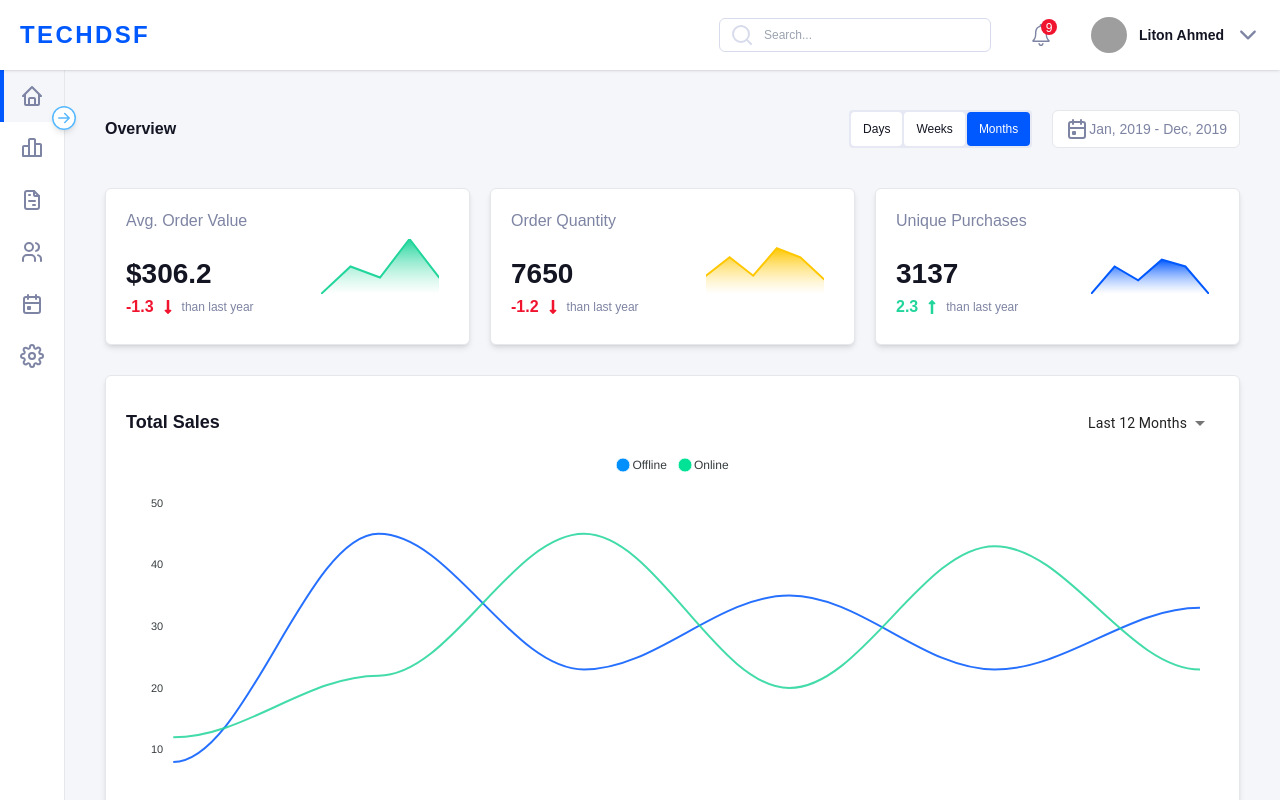
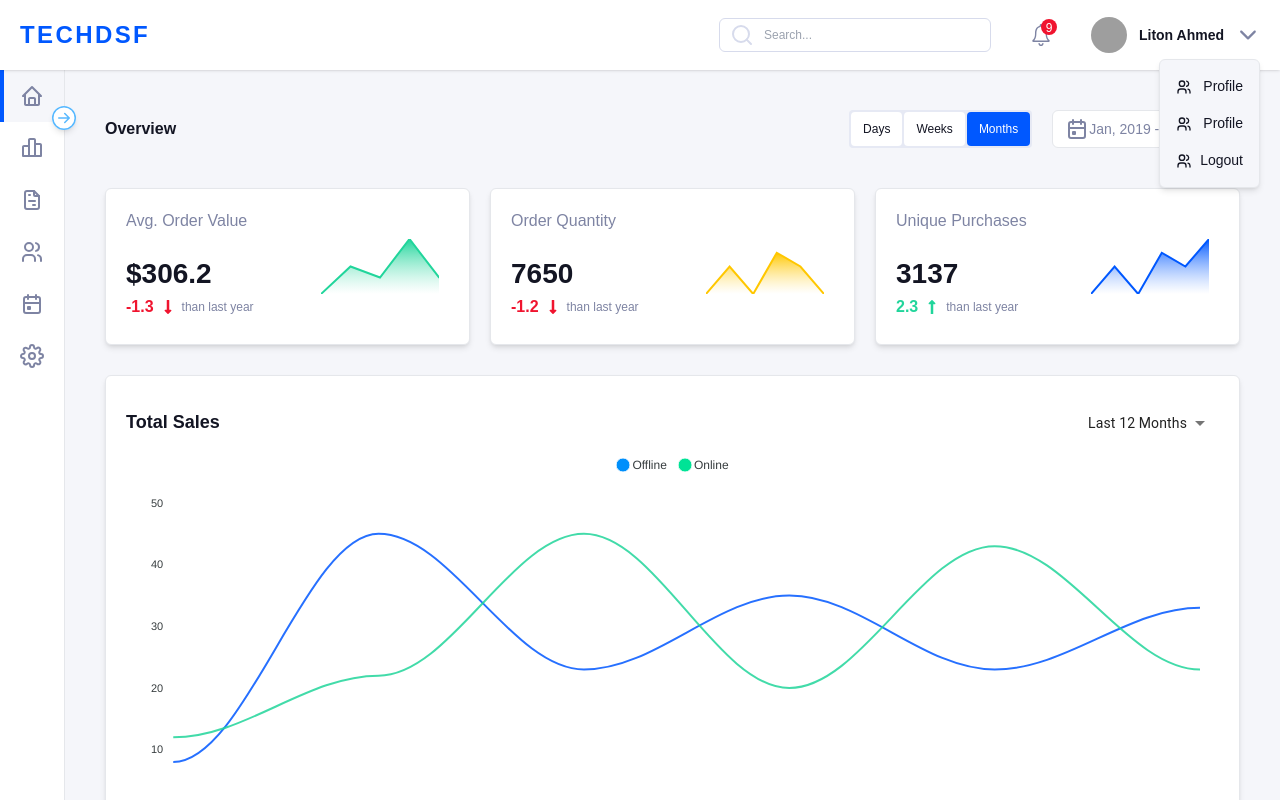
Before and after one commit to rifatptk/techdsf-admin, a React (Create React App) app: page / in a window 1280 px wide. Both pictures are taken after a click on the icon 1248 px from the left and 35 px from the top of the page. Shown: the top 800 px of the page. Built offline with nearby package versions, Linux system fonts and the light colour scheme; grey boxes are pictures that could not be loaded.

Commit message:
notification window event listener added

```diff
--- a/src/components/Navbar.jsx
+++ b/src/components/Navbar.jsx
@@ -1,12 +1,33 @@
 import { Avatar, IconButton } from '@mui/material';
-import { useState } from 'react';
+import { useEffect, useRef, useState } from 'react';
 import { FiSearch } from 'react-icons/fi';
 import { IoIosNotificationsOutline } from 'react-icons/io';
 import { IoIosArrowDown } from 'react-icons/io';
 import Notifications from './Notifications';
+import UserDropdown from './UserDropdown';
 
 const Navbar = () => {
   const [showNotification, setShowNotification] = useState(false);
+  const [showUserDropdown, setshowUserDropdown] = useState(false);
+
+  const notificationRef = useRef();
+
+  useEffect(() => {
+    const handleDocumentEvent = (e) => {
+      if (e.target.offsetParent.id !== notificationRef.current.id) {
+        setShowNotification(false);
+      }
+    };
+
+    if (showNotification) {
+      document.addEventListener('click', handleDocumentEvent);
+    }
+
+    return () => {
+      document.removeEventListener('click', handleDocumentEvent);
+    };
+  }, [showNotification]);
+
   return (
     <nav className="bg-white px-5 flex items-center h-[70px] shadow">
       <div className="w-full flex justify-between items-center">
@@ -36,7 +57,11 @@ const Navbar = () => {
               />
             </IconButton>
             {showNotification && (
-              <div className="absolute right-0 top-9">
+              <div
+                className="absolute right-0 top-9"
+                id="notifications"
+                ref={notificationRef}
+              >
                 <Notifications />
               </div>
             )}
@@ -50,7 +75,18 @@ const Navbar = () => {
             <p className="text-theme-black font-semibold text-[14px]">
               Liton Ahmed
             </p>
-            <IoIosArrowDown size={24} className="text-theme-gray" />
+            <div className="relative cursor-pointer">
+              <IoIosArrowDown
+                size={24}
+                className="text-theme-gray"
+                onClick={() => setshowUserDropdown(!showUserDropdown)}
+              />
+              {showUserDropdown && (
+                <div className="absolute right-0 top-9">
+                  <UserDropdown />
+                </div>
+              )}
+            </div>
           </div>
         </div>
       </div>
--- a/src/components/Notifications.jsx
+++ b/src/components/Notifications.jsx
@@ -5,7 +5,7 @@ const Notifications = () => {
   return (
     <div className="bg-theme-white p-2 rounded-[6px] w-[400px] border shadow-md">
       {notificationsData.slice(0, 10).map((notification, i) => (
-        <Notification notification={notification} />
+        <Notification key={i} notification={notification} />
       ))}
       {notificationsData.length > 10 && (
         <small className="text-theme-cyan hover:text-theme-blue transition-colors cursor-pointer p-2">
--- /dev/null
+++ b/src/components/UserDropdown.jsx
@@ -0,0 +1,22 @@
+import { TbUsers } from 'react-icons/tb';
+
+const UserDropdown = () => {
+  return (
+    <div className="bg-theme-white p-2 border shadow-md rounded-[6px]">
+      <div className="flex justify-between items-center space-x-2 text-theme-black hover:text-theme-blue p-2 hover:bg-theme-lightgray rounded-[6px] transition-colors cursor-pointer">
+        <TbUsers />
+        <div className="text-[14px]">Profile</div>
+      </div>
+      <div className="flex justify-between items-center space-x-2 text-theme-black hover:text-theme-blue p-2 hover:bg-theme-lightgray rounded-[6px] transition-colors cursor-pointer">
+        <TbUsers />
+        <div className="text-[14px]">Profile</div>
+      </div>
+      <div className="flex justify-between items-center space-x-2 text-theme-black hover:text-theme-blue p-2 hover:bg-theme-lightgray rounded-[6px] transition-colors cursor-pointer">
+        <TbUsers />
+        <div className="text-[14px]">Logout</div>
+      </div>
+    </div>
+  );
+};
+
+export default UserDropdown;
--- a/src/constants.js
+++ b/src/constants.js
@@ -194,7 +194,7 @@ export const overviewCards = [
       series: [
         {
           name: 'series-1',
-          data: [10, 20, 10, 25, 20, 8],
+          data: [10, 20, 10, 25, 20, 10],
         },
       ],
     },
@@ -255,7 +255,7 @@ export const overviewCards = [
       series: [
         {
           name: 'series-1',
-          data: [0, 20, 10, 25, 20, 0],
+          data: [10, 20, 10, 25, 20, 30],
         },
       ],
     },
```
